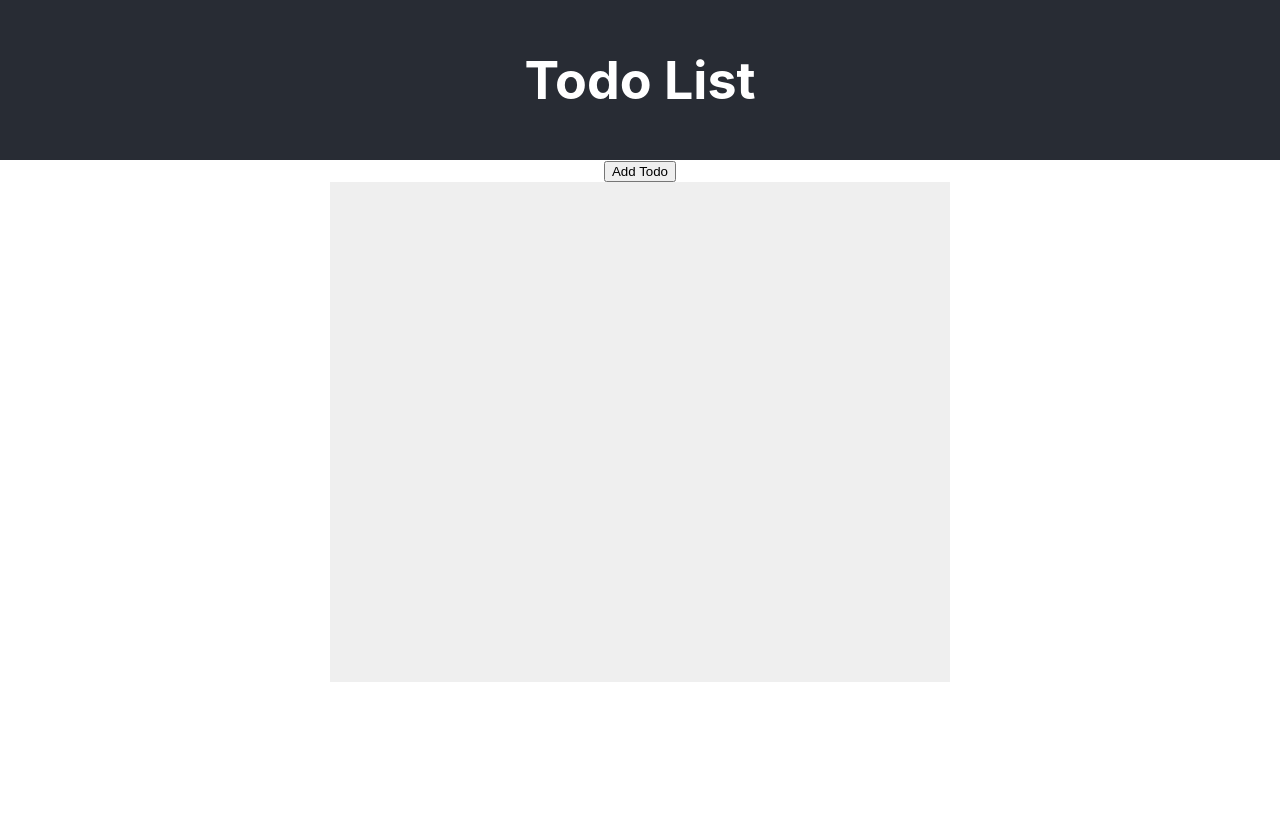
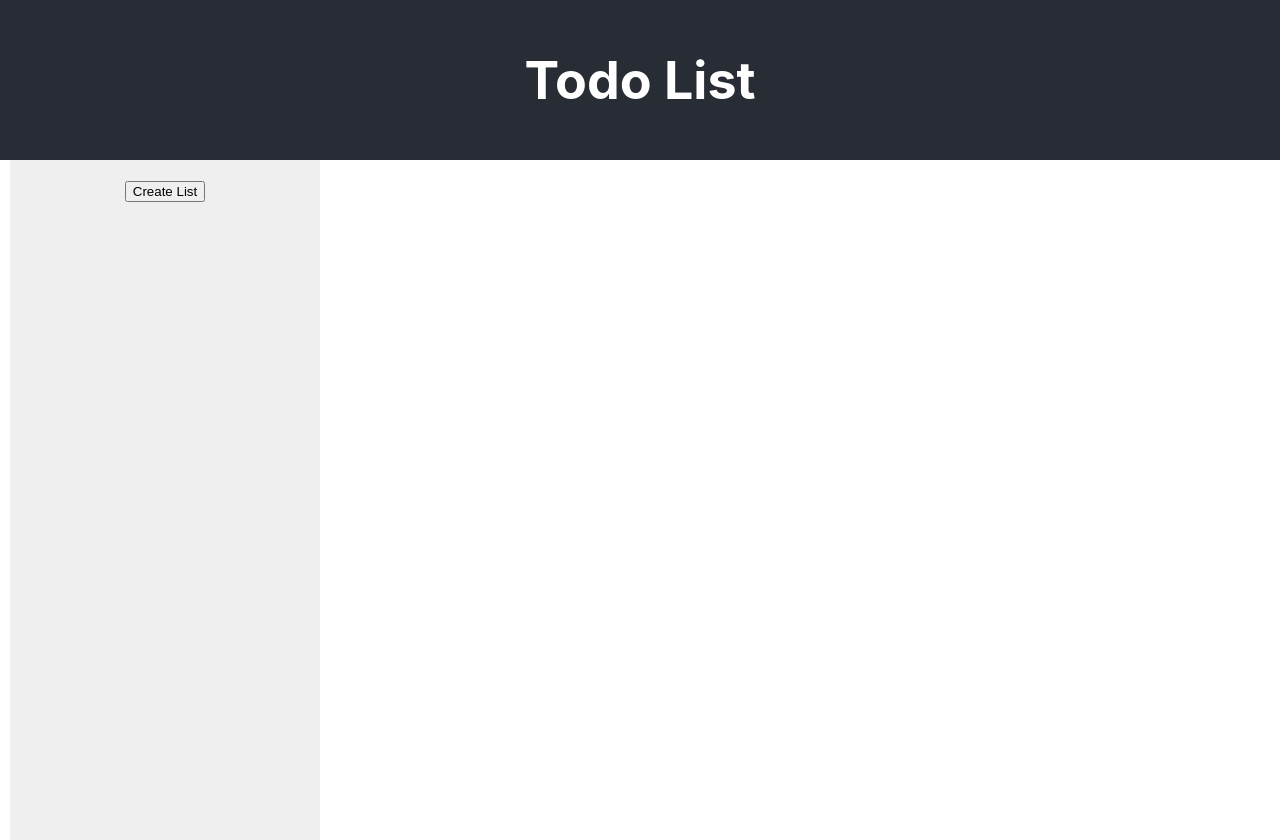
Before and after one commit to Kimpo79/react-playground, a React (Create React App) app: page / in a window 1280 px wide. Before the commit the page ends 800 px from the top, so only its background shows below. Built offline with nearby package versions, Linux system fonts and the light colour scheme.

Commit message:
added multi list features with global state

```diff
--- a/src/App.css
+++ b/src/App.css
@@ -13,6 +13,7 @@
   color: white;
 }
 
-.App-link {
-  color: #61dafb;
+.wrapper {
+  display: grid;
+  grid-template-columns: 25% 75%;
 }
--- a/src/App.js
+++ b/src/App.js
@@ -1,7 +1,8 @@
 import React from 'react'
 import TodoContainer from './components/TodoContainer'
+import ListContainer from './components/ListContainer'
 import './App.css'
-import { ContextProvider } from './DataContext'
+import StateProvider from './context/StateProvider'
 
 export default function App() {
   return (
@@ -9,10 +10,11 @@ export default function App() {
       <header className="App-header">
         <h1>Todo List</h1>
       </header>
-      <main>
-        <ContextProvider>
+      <main className="wrapper">
+        <StateProvider>
+          <ListContainer />
           <TodoContainer />
-        </ContextProvider>
+        </StateProvider>
       </main>
     </div>
   )
--- a/src/DataContext.js
+++ /dev/null
@@ -1,57 +0,0 @@
-import React, { useReducer, useEffect } from 'react'
-
-const { Provider, Consumer: ContextConsumer } = React.createContext()
-
-function todoReducer(state, action) {
-  switch (action.type) {
-    case 'add': {
-      return [
-        ...state,
-        {
-          id: Date.now(),
-          text: '',
-          isCompleted: false
-        }
-      ]
-    }
-    case 'update': {
-      return state.map(item =>
-        item.id === action.payload.id
-          ? { ...item, text: action.payload.text }
-          : item
-      )
-    }
-    case 'delete': {
-      return state.filter(item => item.id !== action.payload)
-    }
-    case 'completed': {
-      return state.map(item =>
-        item.id === action.payload
-          ? { ...item, isCompleted: !item.isCompleted }
-          : item
-      )
-    }
-    case 'reset': {
-      return action.payload
-    }
-    default:
-      break
-  }
-}
-
-function ContextProvider({ children }) {
-  const [state, dispatch] = useReducer(todoReducer, [])
-
-  useEffect(() => {
-    const rawData = localStorage.getItem('todolist')
-    dispatch({ type: 'reset', payload: JSON.parse(rawData) || [] })
-  }, [])
-
-  useEffect(() => {
-    localStorage.setItem('todolist', JSON.stringify(state))
-  }, [state])
-
-  return <Provider value={{ dispatch, state }}>{children}</Provider>
-}
-
-export { ContextConsumer, ContextProvider }
--- /dev/null
+++ b/src/components/ListContainer.js
@@ -0,0 +1,26 @@
+import React, {useContext} from 'react'
+import ListContext from '../context/list-context'
+import ListItem from './ListItem'
+
+const listStyles = {}
+const containerStyles = {
+  backgroundColor: '#efefef',
+  margin: '0 0 0 10px',
+  padding: '20px',
+  minHeight: '80vh'
+}
+
+export default function ListContainer() {
+  const context = useContext(ListContext)
+
+  return (
+    <div style={containerStyles}>
+      <button onClick={() => context.createList('HELLOOO')}>Create List</button>
+      <ul style={listStyles}>
+      {Object.keys(context.lists).map(key => (
+        <ListItem key={key} item={context.lists[key]} />
+      ))}
+    </ul>
+    </div>
+  )
+}
--- /dev/null
+++ b/src/components/ListItem.js
@@ -0,0 +1,19 @@
+import React from 'react'
+import ListContext from '../context/list-context'
+
+const listItemStyles = {
+  margin: '5px auto',
+  cursor: 'pointer'
+}
+
+export default function ListItem({ item }) {
+  return (
+    <ListContext.Consumer>
+      {context => (
+        <li onClick={() => context.selectList(item.id)} style={listItemStyles}>
+          <p>{item.name}</p>
+        </li>
+      )}
+    </ListContext.Consumer>
+  )
+}
--- a/src/components/TodoContainer.js
+++ b/src/components/TodoContainer.js
@@ -1,16 +1,25 @@
-import React from 'react'
+import React, { useContext } from 'react'
 import TodoList from './TodoList'
-import { ContextConsumer } from '../DataContext'
+import ListContext from '../context/list-context'
+
+const containerStyles = {
+  backgroundColor: '#efefef',
+  margin: '0 0 0 10px',
+  padding: '20px',
+  minHeight: '80vh'
+}
 
 export default function TodoContainer() {
+  const context = useContext(ListContext)
+
   return (
-    <ContextConsumer>
-      {({ state, dispatch }) => (
-        <div>
-          <button onClick={() => dispatch({ type: 'add' })}>Add Todo</button>
-          <TodoList items={state} />
+    <>
+      {context.selectedList && context.selectedList.items && (
+        <div style={containerStyles}>
+          <button onClick={() => context.createTodo()}>Add Todo</button>
+          <TodoList items={context.selectedList.items} />
         </div>
       )}
-    </ContextConsumer>
+    </>
   )
 }
--- a/src/components/TodoItem.js
+++ b/src/components/TodoItem.js
@@ -1,45 +1,32 @@
-import React from 'react'
-import { ContextConsumer } from '../DataContext'
+import React, { useContext } from 'react'
+import ListContext from '../context/list-context'
 import debounce from '../utils/debouncer'
 
 const todoItemStyles = {
   display: 'flex',
-  width: '200px',
   margin: '5px auto'
 }
 
 export default function TodoItem({ item }) {
   const { id, isCompleted, text } = item
+  const context = useContext(ListContext)
+
   return (
-    <ContextConsumer>
-      {({ dispatch }) => (
     <li style={todoItemStyles}>
       <input
         type="checkbox"
         checked={isCompleted}
-            onChange={() => dispatch({ type: 'completed', payload: id })}
+        onChange={() => context.completeTodo(id)}
       />
       <input
         type="text"
         defaultValue={text}
         placeholder="Start typing..."
         onChange={({ target: { value } }) => {
-              debounce(
-                () =>
-                  dispatch({
-                    type: 'update',
-                    payload: { id: item.id, text: value }
-                  }),
-                item.id,
-                300
-              )
+          debounce(() => context.updateTodo(item.id, value), item.id, 300)
         }}
       />
-          <button onClick={() => dispatch({ type: 'delete', payload: id })}>
-            X
-          </button>
+      <button onClick={() => context.deleteTodo(id)}>X</button>
     </li>
-      )}
-    </ContextConsumer>
   )
 }
--- a/src/components/TodoList.js
+++ b/src/components/TodoList.js
@@ -2,11 +2,7 @@ import React from 'react'
 import TodoItem from './TodoItem'
 
 const todoListStyle = {
-  maxWidth: '600px',
-  backgroundColor: '#efefef',
-  margin: '0 auto',
-  padding: '10px',
-  minHeight: '60vh'
+
 }
 
 export default function TodoList({ items }) {
--- /dev/null
+++ b/src/context/StateProvider.js
@@ -0,0 +1,74 @@
+import React, { useReducer, useEffect } from 'react'
+import {
+  listReducer,
+  CREATE_LIST,
+  SELECT_LIST,
+  UPDATE_TODO,
+  CREATE_TODO,
+  DELETE_TODO,
+  TODO_COMPLETED,
+  INITIALIZE_STATE
+} from './reducers'
+import ListContext from './list-context'
+
+const StateProvider = ({ children }) => {
+  const [state, dispatch] = useReducer(listReducer, {
+    lists: {},
+    selectedList: {}
+  })
+
+  const createList = name => {
+    dispatch({ type: CREATE_LIST, payload: { name: name } })
+  }
+
+  const selectList = id => {
+    dispatch({ type: SELECT_LIST, payload: { id: id } })
+  }
+
+  const createTodo = () => {
+    dispatch({ type: CREATE_TODO })
+  }
+
+  const updateTodo = (id, text) => {
+    dispatch({ type: UPDATE_TODO, payload: { id, text } })
+  }
+
+  const deleteTodo = id => {
+    dispatch({ type: DELETE_TODO, payload: { id: id } })
+  }
+
+  const completeTodo = id => {
+    dispatch({ type: TODO_COMPLETED, payload: { id: id } })
+  }
+
+  useEffect(() => {
+    const rawData = localStorage.getItem('todolist')
+    if(rawData) {
+      dispatch({ type: INITIALIZE_STATE, payload: JSON.parse(rawData)})
+    }
+
+  }, [])
+
+  useEffect(() => {
+    localStorage.setItem('todolist', JSON.stringify(state))
+  }, [state])
+
+  return (
+    <ListContext.Provider
+      value={{
+        lists: state.lists,
+        selectedList: state.selectedList,
+        createList: createList,
+        selectList: selectList,
+        createTodo: createTodo,
+        updateTodo: updateTodo,
+        deleteTodo: deleteTodo,
+        completeTodo: completeTodo
+      }}
+    >
+      {children}
+    </ListContext.Provider>
+  )
+}
+
+export default StateProvider
--- /dev/null
+++ b/src/context/list-context.js
@@ -0,0 +1,8 @@
+import React from 'react'
+
+export default React.createContext({
+  lists: {},
+  selectedList: null,
+  createList: name => {},
+  selectList: id => {}
+})
--- /dev/null
+++ b/src/context/reducers.js
@@ -0,0 +1,130 @@
+import uuid from '../utils/uuid'
+
+export const CREATE_LIST = 'CREATE_LIST'
+export const SELECT_LIST = 'SELECT_LIST'
+export const UPDATE_TODO = 'UPDATE_TODO'
+export const CREATE_TODO = 'CREATE_TODO'
+export const DELETE_TODO = 'DELETE_TODO'
+export const TODO_COMPLETED = 'TODO_COMPLETED'
+export const INITIALIZE_STATE = 'INITIALIZE_STATE'
+
+export function listReducer(state, action) {
+  switch (action.type) {
+    case CREATE_LIST: {
+      return createList(state, action)
+    }
+    case SELECT_LIST: {
+      return selectList(state, action.payload.id)
+    }
+    case CREATE_TODO: {
+      return createTodo(state, action)
+    }
+    case UPDATE_TODO: {
+      return updateTodo(state, action)
+    }
+    case DELETE_TODO: {
+      return deleteTodo(state, action)
+    }
+    case TODO_COMPLETED: {
+      return todoCompleted(state, action)
+    }
+    case INITIALIZE_STATE: {
+      return initializeState(state, action)
+    }
+    default:
+      break
+  }
+}
+
+const createList = (state, action) => {
+  const id = uuid()
+  return {
+    ...state,
+    lists: {
+      ...state.lists,
+      [id]: {
+        id: id,
+        name: action.payload.name,
+        items: []
+      }
+    }
+  }
+}
+
+const selectList = (state, listId) => {
+  return {
+    ...state,
+    lists: {
+      ...state.lists,
+      [state.selectedList.id]: state.selectedList
+    },
+    selectedList: state.lists[listId]
+  }
+}
+
+const createTodo = (state, action) => {
+  return {
+    ...state,
+    selectedList: {
+      ...state.selectedList,
+      items: [
+        ...state.selectedList.items,
+        {
+          id: uuid(),
+          text: action.payload,
+          isCompleted: false
+        }
+      ]
+    }
+  }
+}
+
+const updateTodo = (state, action) => {
+  return {
+    ...state,
+    selectedList: {
+      ...state.selectedList,
+      items: [
+        ...state.selectedList.items.map(item =>
+          item.id === action.payload.id
+            ? { ...item, text: action.payload.text }
+            : item
+        )
+      ]
+    }
+  }
+}
+
+const deleteTodo = (state, action) => {
+  return {
+    ...state,
+    selectedList: {
+      ...state.selectedList,
+      items: [
+        ...state.selectedList.items.filter(
+          item => item.id !== action.payload.id
+        )
+      ]
+    }
+  }
+}
+
+const todoCompleted = (state, action) => {
+  return {
+    ...state,
+    selectedList: {
+      ...state.selectedList,
+      items: [
+        ...state.selectedList.items.map(item =>
+          item.id === action.payload.id
+            ? { ...item, isCompleted: !item.isCompleted }
+            : item
+        )
+      ]
+    }
+  }
+}
+
+const initializeState = (state, action) => {
+  return { ...action.payload }
+}
```
Also changed, not shown: 1 other file (tests, documents, lock files or other folders). Lines whose indentation alone changed are shown as unchanged.
